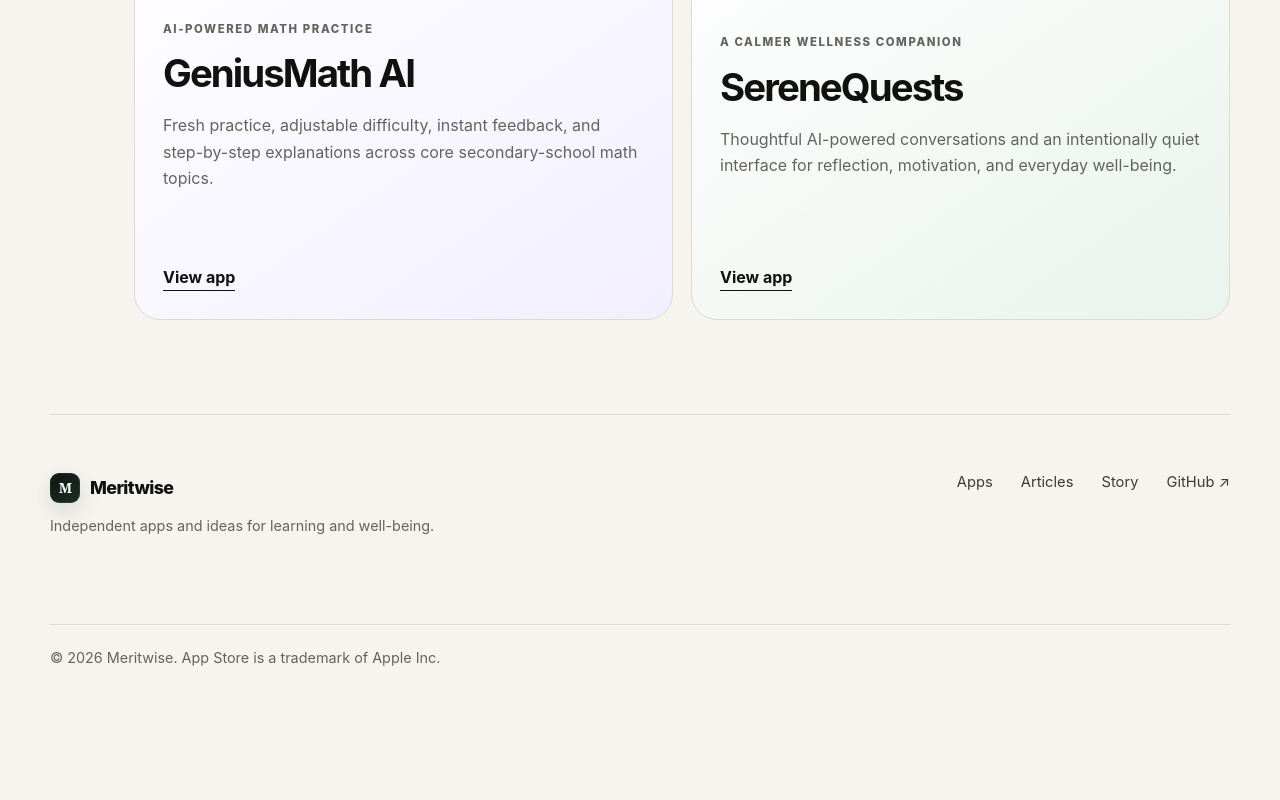
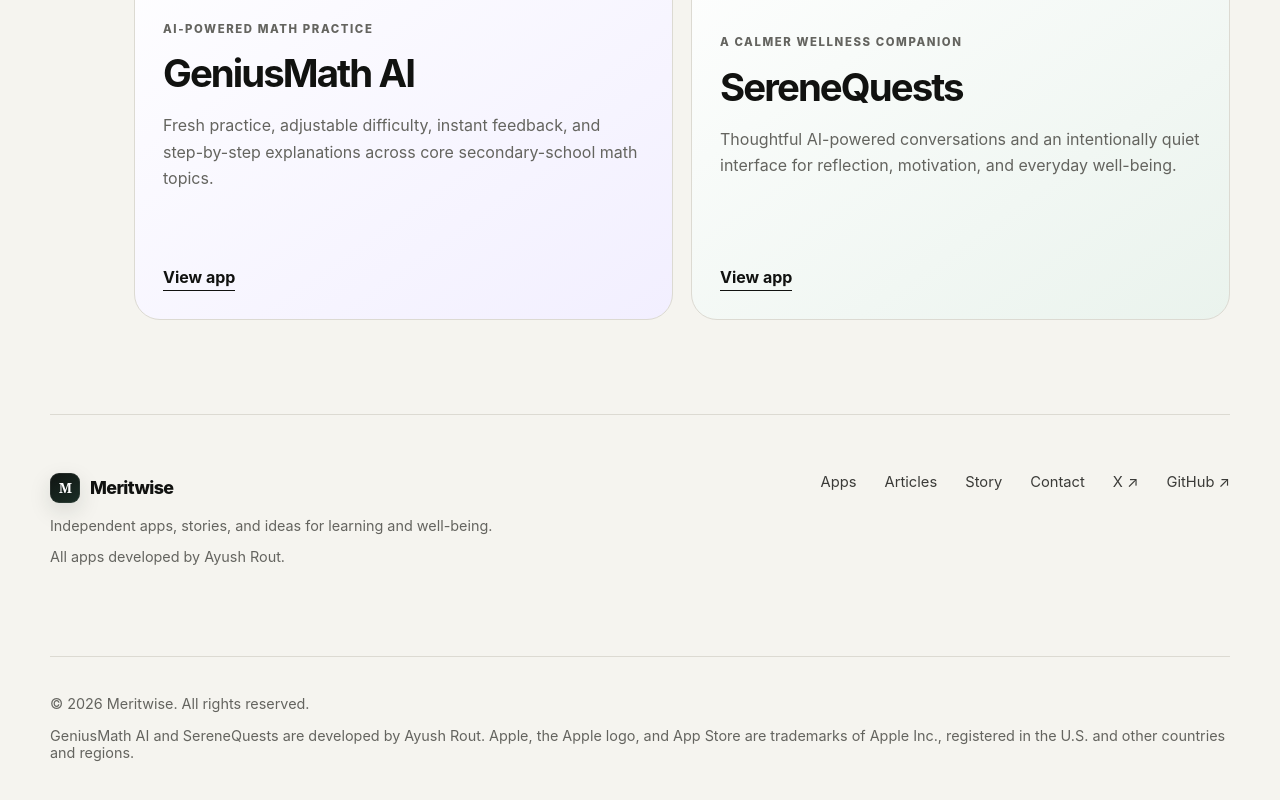
Before and after one commit to 530ayush12/meritwise, a Next.js app: page /apps in a window 1280 px wide. Shown: the part 762-1562 px from the top of the page. Before the commit the page ends 1472 px from the top, so only its background shows below. Built offline with nearby package versions, Linux system fonts and the light colour scheme.

Commit message:
Add contact navigation, developer credit, and copyright

```diff
--- a/components/SiteChrome.tsx
+++ b/components/SiteChrome.tsx
@@ -13,6 +13,7 @@ export function SiteHeader() {
           <Link href="/apps">Apps</Link>
           <Link href="/articles">Articles</Link>
           <Link href="/story">Story</Link>
+          <Link href="/contact">Contact</Link>
         </nav>
         <ThemeToggle />
       </div>
@@ -28,15 +29,21 @@ export function SiteFooter() {
           <span className="brand-mark">M</span>
           <span>Meritwise</span>
         </Link>
-        <p>Independent apps and ideas for learning and well-being.</p>
+        <p>Independent apps, stories, and ideas for learning and well-being.</p>
+        <p className="developer-credit">All apps developed by Ayush Rout.</p>
       </div>
       <div className="footer-links">
         <Link href="/apps">Apps</Link>
         <Link href="/articles">Articles</Link>
         <Link href="/story">Story</Link>
+        <Link href="/contact">Contact</Link>
+        <a href="https://x.com/ayushrout2012" target="_blank" rel="noreferrer">X ↗</a>
         <a href="https://github.com/530ayush12" target="_blank" rel="noreferrer">GitHub ↗</a>
       </div>
-      <p className="copyright">© 2026 Meritwise. App Store is a trademark of Apple Inc.</p>
+      <div className="copyright">
+        <p>© 2026 Meritwise. All rights reserved.</p>
+        <p>GeniusMath AI and SereneQuests are developed by Ayush Rout. Apple, the Apple logo, and App Store are trademarks of Apple Inc., registered in the U.S. and other countries and regions.</p>
+      </div>
     </footer>
   );
 }
```
